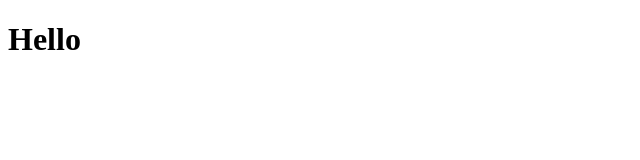
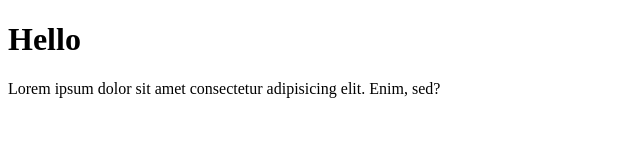
Before and after one commit to haniputraa0607/tes2, a plain HTML site: page index.html in a window 1280 px wide. Shown: the whole page, without its empty margins (0-640 px from the left). Drawn offline with Linux system fonts and the light colour scheme.

Commit message:
edit index

```diff
--- a/index.html
+++ b/index.html
@@ -8,5 +8,6 @@
 </head>
 <body>
   <h1>Hello</h1>
+  <p>Lorem ipsum dolor sit amet consectetur adipisicing elit. Enim, sed?</p>
 </body>
 </html>
```
